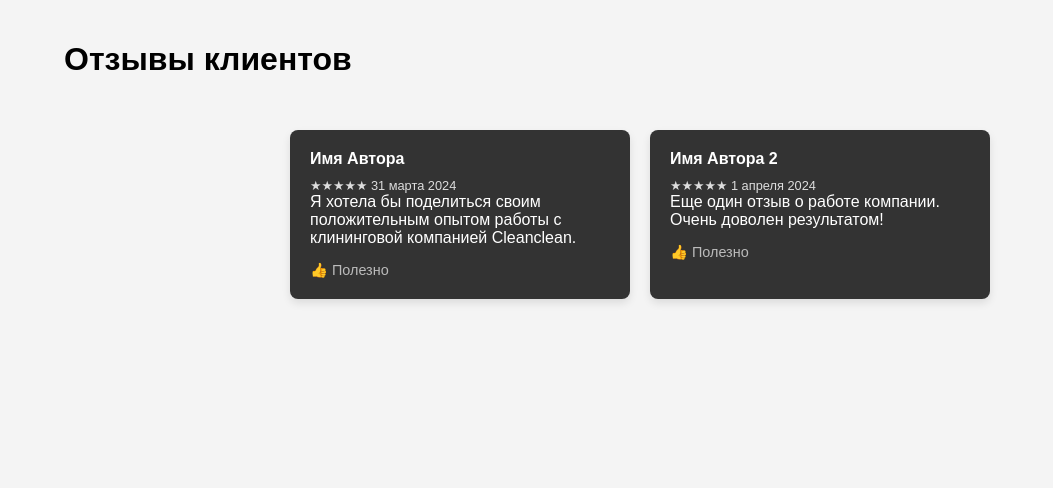
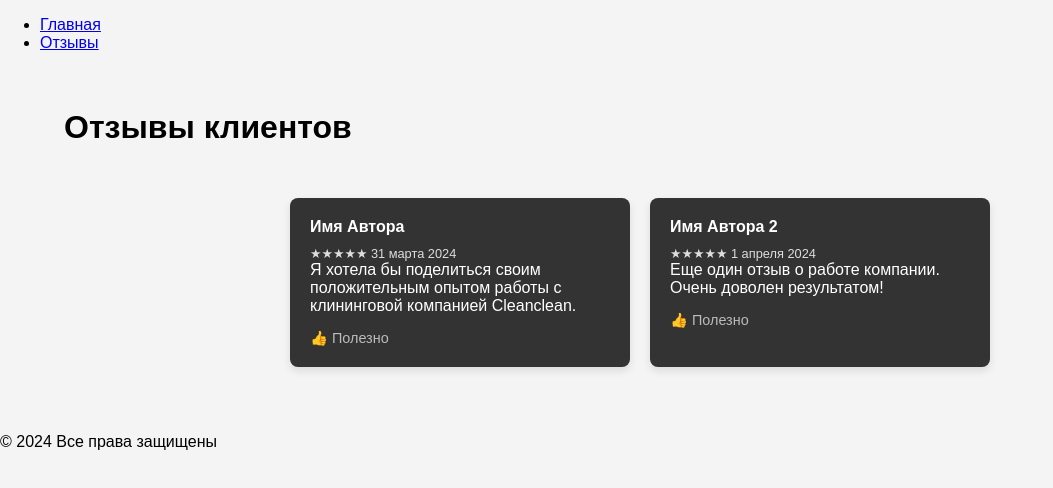
Before and after one commit to draffy/cleaning-landing, a plain HTML site: page reviews.html in a window 1280 px wide. Shown: the whole page, without its empty margins (0-1053 px from the left). Drawn offline with Linux system fonts and the light colour scheme.

Commit message:
reviews.html

```diff
--- a/reviews.html
+++ b/reviews.html
@@ -94,6 +94,16 @@
   </style>
 </head>
 <body>
+
+  <header>
+    <nav>
+      <ul>
+        <li><a href="index.html">Главная</a></li>
+        <li><a href="review.html">Отзывы</a></li>
+      </ul>
+    </nav>
+  </header>
+
   <div class="container">
     <h1>Отзывы клиентов</h1>
     <div class="reviews-section">
@@ -126,5 +136,10 @@
       <!-- Добавьте больше отзывов по мере необходимости -->
     </div>
   </div>
+
+  <footer>
+    <p>© 2024 Все права защищены</p>
+  </footer>
+
 </body>
 </html>
```
